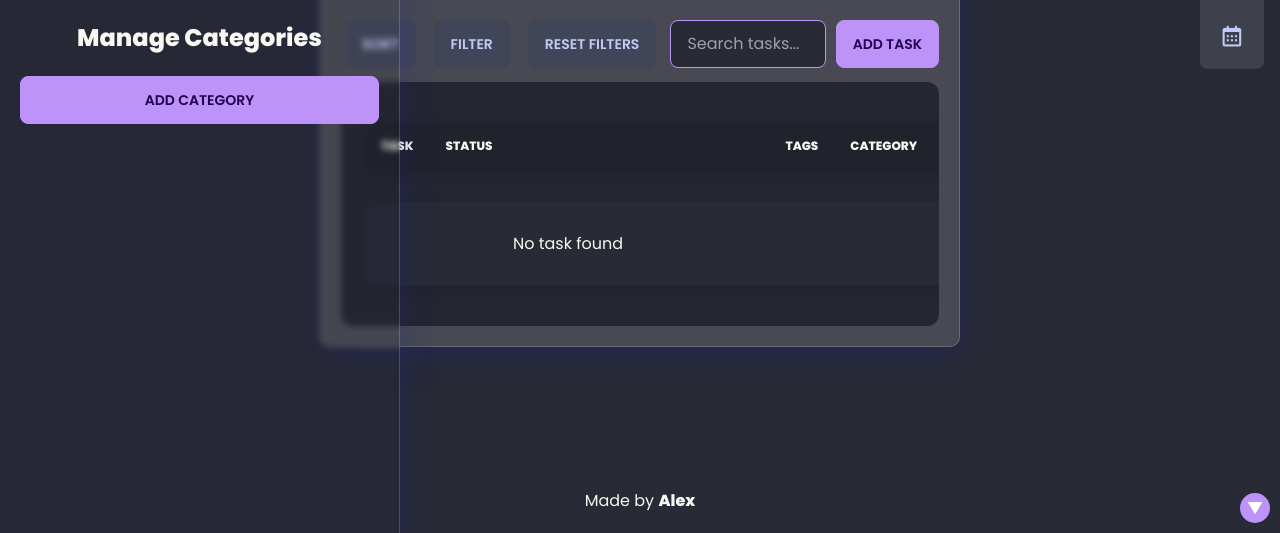
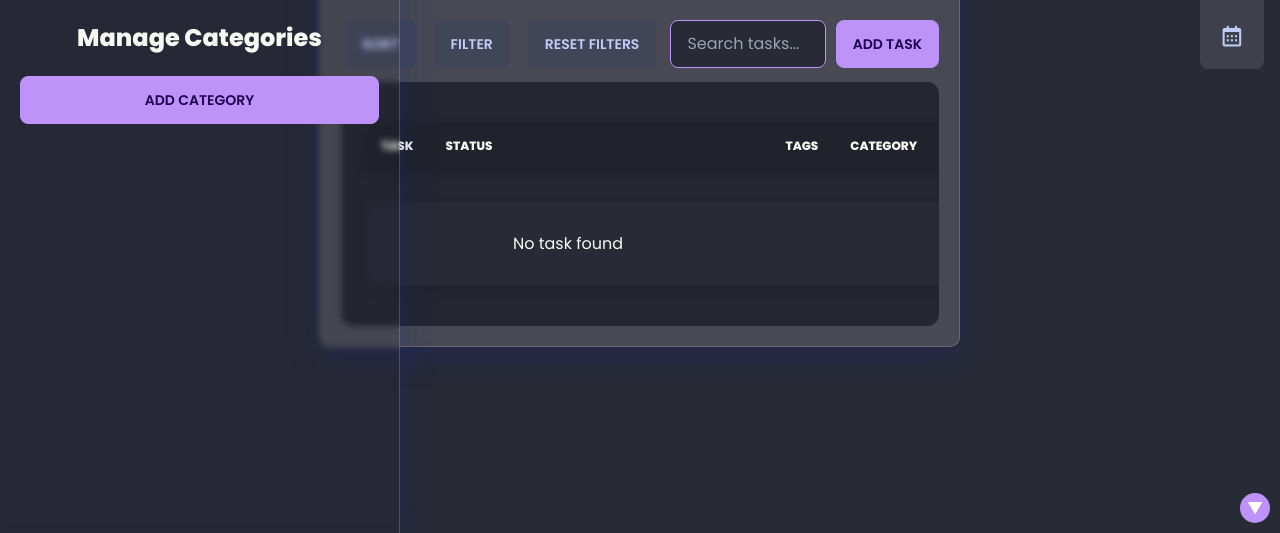
Before and after one commit to averyyuwu/averyyuwu.github.io, a plain HTML site: page index.html in a window 1280 px wide. Shown: the part 267-800 px from the top of the page. Drawn offline with nearby package versions, Linux system fonts and the light colour scheme.

Commit message:
Update index.html

```diff
--- a/index.html
+++ b/index.html
@@ -34,7 +34,7 @@
     <div class="alert-message"></div>
 
     <div class="author-text">
-      <p>Made by <b>Alex</b></p>
+      <p></p>
     </div>
 
     <!-- Main Container: Task Input and List -->
```
